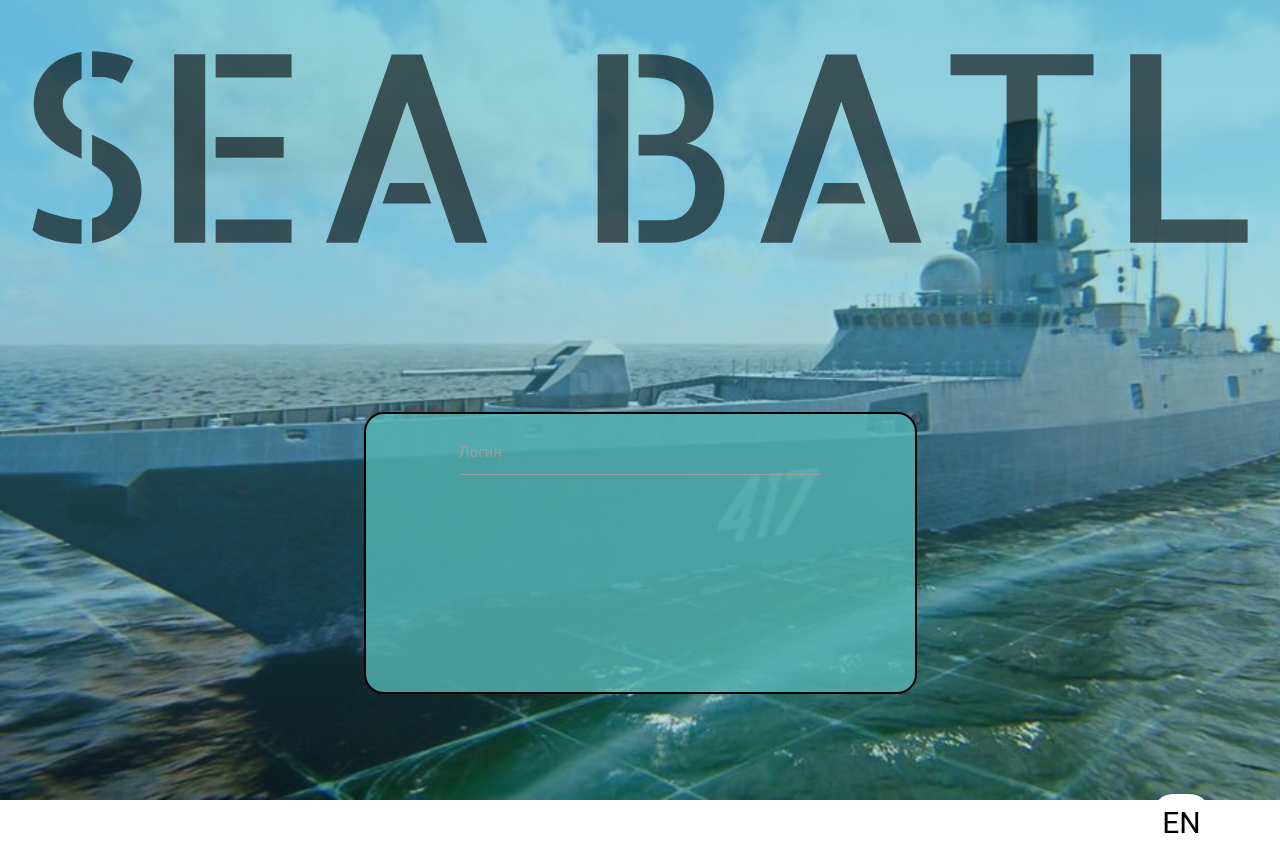
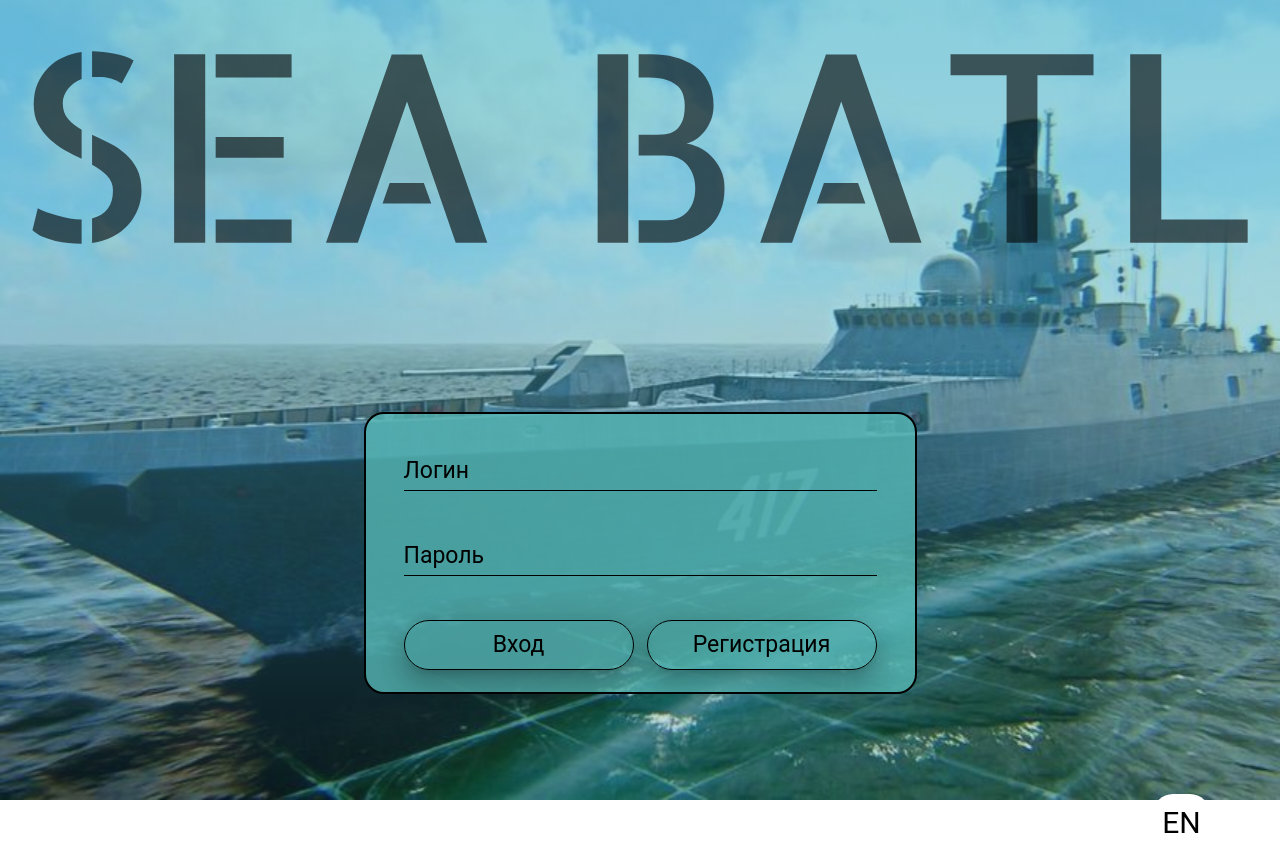
Before and after one commit to None-stopCoding/Sea-Batl-Together, a React (Create React App) app in the folder client/: page / in a window 1280 px wide. Both pictures are taken after a click on the button 640 px from the left and 520 px from the top of the page. Built offline with nearby package versions, Linux system fonts and the light colour scheme.

Commit message:
client login finished

```diff
--- a/client/src/components/Login/Login.css
+++ b/client/src/components/Login/Login.css
@@ -19,15 +19,89 @@
     width: 553px;
     height: 282.41px;
 
-
     background: rgba(85, 183, 181, 0.8);
     border: 2px solid #000000;
     box-sizing: border-box;
     border-radius: 20px;
 
     font-family: Roboto;
-    font-size: 20px;
     line-height: 23px;
+    user-select: none;
+}
 
-    color: #000000;
+.sb-login__auth-container {
+    width: 473px;
+    margin: 0 auto;
 }
+
+.sb-login__auth-input {
+    position: relative;
+}
+
+.form-label {
+    position: absolute;
+    left: 0;
+    top: 45px;
+    color: #000 !important;
+    font-size: 23px !important;
+    background-color: transparent;
+    z-index: 10;
+    transition: transform 150ms ease-out, font-size 150ms ease-out;
+}
+
+.focused .form-label {
+    transform: translateY(-125%);
+    font-size: 20px !important;
+}
+
+.form-input {
+    position: relative;
+    font-size: 23px !important;
+    width: 100%;
+    height: 40px !important;
+    outline: 0;
+    border-bottom: 1px solid #000 !important;
+    transition: box-shadow 150ms ease-out;
+}
+
+.input-login {
+    margin-top: 36px !important;
+}
+
+.input-pass {
+    margin-top: 36px !important;
+}
+
+/* .form-input.filled {
+    box-shadow: 0 2px 0 0 lightgreen;
+} */
+
+.sb-login__auth-submitContainer {
+    display: flex;
+    justify-content: space-between;
+}
+
+.sb-login__auth-submit {
+    cursor: pointer;
+    border: 1px solid #000;
+    border-radius: 100px;
+
+    background-color: transparent;
+    color: #000;
+
+    height: 50px;
+    width: 230px;
+    margin-top: 36px;
+
+    display: flex;
+    justify-content: center;
+    align-items: center;
+}
+
+.sb-login__auth-submit:hover {
+    background-color: transparent;
+}
+
+.sb-login__auth-submit-text {
+    font-size: 23px !important;
+}
--- a/client/src/components/Login/Login.js
+++ b/client/src/components/Login/Login.js
@@ -9,7 +9,27 @@ export const Login = () => {
 
     const startLogin = () => {
         initLogin(true);
+        setTimeout(() => {
+            document.querySelector('.sb-login__auth').classList.add('scale-in');
 
+            const inputFields = document.querySelectorAll('input');
+            console.log(inputFields);
+            inputFields.forEach((input) => {
+                input.addEventListener('focus', () => {
+                    input.parentElement.classList.add('focused');
+                });
+
+                input.addEventListener('blur', () => {
+                    const value = input.value;
+                    if (value === '') {
+                        input.classList.remove('filled');
+                        input.parentElement.classList.remove('focused');
+                    } else {
+                        input.classList.add('filled');
+                    }
+                });
+            })
+        }, 100);
     };
 
     return (
@@ -37,15 +57,28 @@ export const Login = () => {
             {
                 loginStarted && (
                     <>
-                    <div className={'sb-login__auth scale-transition scale-out ' + (loginStarted ? 'scale-in' : '')}>
-                        <div className="sb-login__auth-container container">
-                            <div className="row">
-                                <div className="input-field col s12">
-                                    <input type="text" id="login" className="autocomplete" />
-                                    <label htmlFor="login">{ tr('Логин') }</label>
+                    <div className={'sb-login__auth scale-transition scale-out'}>
+                        <div className="sb-login__auth-container">
+                            <div className="sb-login__auth-input">
+                                <label htmlFor="login" className='form-label'>{ tr('Логин') }</label>
+                                <input  type="text" id="login"
+                                        className="form-input input-login"
+                                        autoComplete="off"/>
+                            </div>
+                            <div className="sb-login__auth-input">
+                                <label htmlFor="password" className='form-label'>{ tr('Пароль') }</label>
+                                <input  type="password" id="password"
+                                        className="form-input input-pass"
+                                        autoComplete="off"/>
+                            </div>
+                            <div className="sb-login__auth-submitContainer">
+                                <div className="sb-login__auth-submit enter z-depth-4 btn-floating waves-effect">
+                                    <span className='sb-login__auth-submit-text'>{ tr('Вход') }</span>
+                                </div>
+                                <div className="sb-login__auth-submit register z-depth-4 btn-floating waves-effect">
+                                    <span className='sb-login__auth-submit-text'>{ tr('Регистрация') }</span>
                                 </div>
                             </div>
-
                         </div>
                     </div>
 
```
